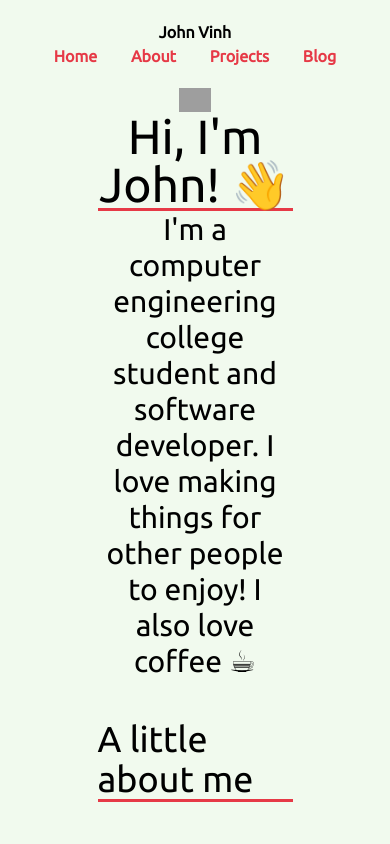
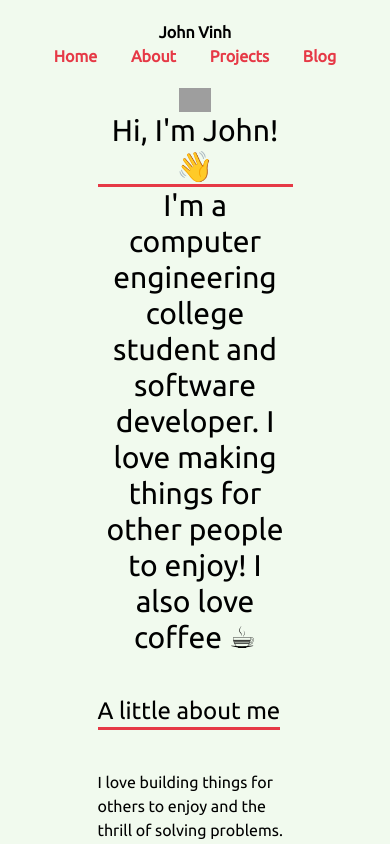
Before and after one commit to johnvinh/john-vinh-website, a SvelteKit app: page / in a window 390 px wide. Shown: the top 844 px of the page. Built offline with nearby package versions, Linux system fonts and the light colour scheme; grey boxes are pictures that could not be loaded.

Commit message:
Fix title and subtitle sizes on mobile

```diff
--- a/src/components/Subtitle.svelte
+++ b/src/components/Subtitle.svelte
@@ -1,4 +1,4 @@
-<h2 class="text-4xl my-10">
+<h2 class="text-2xl md:text-4xl my-10">
     <slot></slot>
 </h2>
 
--- a/src/components/Title.svelte
+++ b/src/components/Title.svelte
@@ -1,4 +1,4 @@
-<h1 class="text-5xl">
+<h1 class="text-3xl md:text-5xl">
     <slot></slot>
 </h1>
 
```
